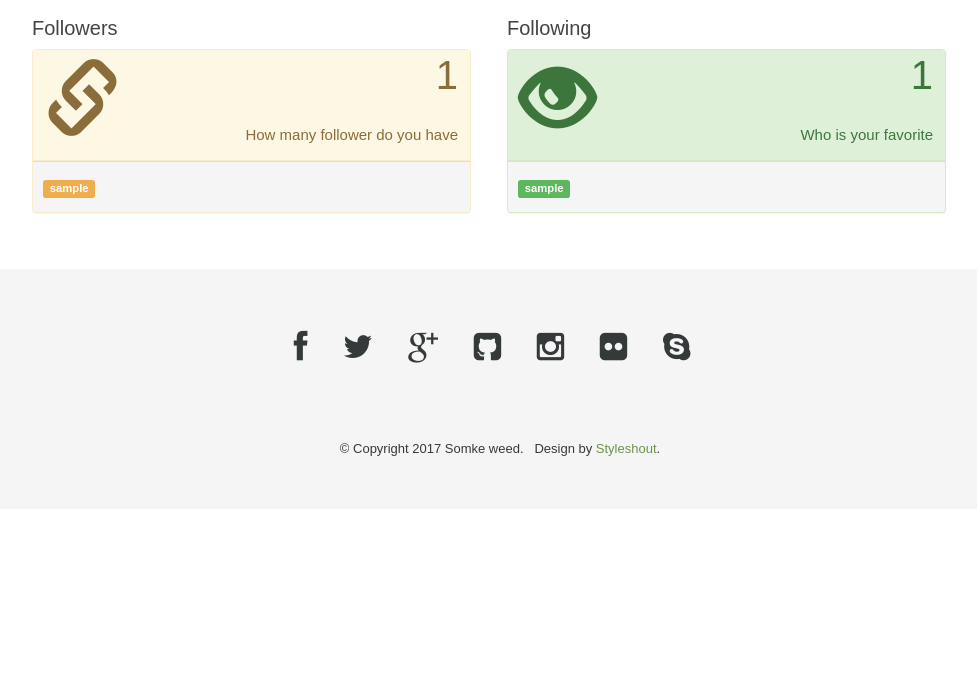
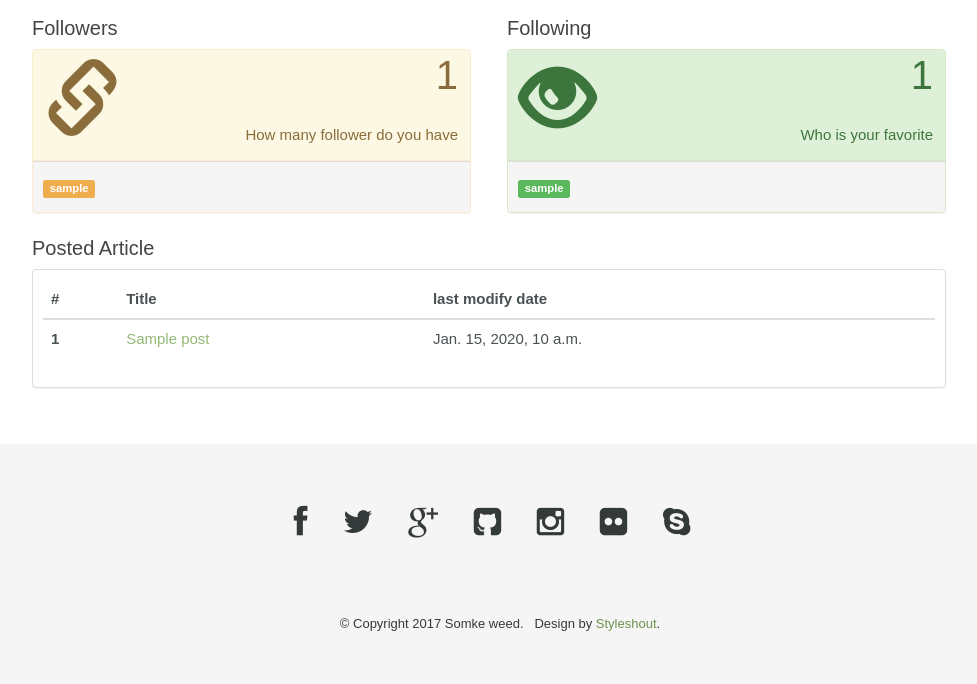
Before and after one commit to ofAlpaca/RecommednSite, a Django app: page /accounts/1/ in a window 1280 px wide. Shown: the part 888-1572 px from the top of the page, without its empty margins (140-1117 px from the left). Before the commit the page ends 1344 px from the top, so only its background shows below. Run offline with Django 3.2, Linux system fonts and the light colour scheme; tables that the repository leaves empty hold one stand-in row (values such as "Sample post"); grey boxes marked "Sample" are stand-in pictures; some libraries are stand-ins or nearby versions.

Commit message:
minor adjust

```diff
--- a/article/templates/single.html
+++ b/article/templates/single.html
@@ -60,7 +60,7 @@
                 <div class="panel-heading"><h3 class="panel-title">About Author : {{ author.user }}</h3></div>
                 <div class="panel-body">
                     <div class="three columns">
-                        <img class="center thumbnail" src="{{ author.photo_url }}"  height="120" width="120"></img>
+                        <a href="{% url 'status' author.user.pk %}"><img class="center thumbnail" src="{{ author.photo_url }}"  height="120" width="120"></img></a>
                         {% if sub_stat == "Follow" %}
                         <button id="btn-follow" class="btn btn-success">
                             <span class="glyphicon glyphicon-eye-open" aria-hidden="true"></span>
--- a/article/templates/status.html
+++ b/article/templates/status.html
@@ -91,7 +91,7 @@
             </div>
             <div class="panel-footer"style="padding:10px;">
                 {% for sub in profile.subers.all %}
-                    <span class="label label-warning">{{ sub }}</span>
+                    <span class="label label-warning"><a style="color:#fff" href="{% url 'status' sub.pk %}">{{ sub }}</a></span>
                 {% endfor %}
             </div>
         </div>
@@ -113,11 +113,37 @@
                 </div>
                 <div class="panel-footer"style="padding:10px;">
                     {% for sub in profile.subs.all %}
-                        <span class="label label-success">{{ sub }}</span>
+                        <span class="label label-success"><a style="color:#fff" href="{% url 'status' sub.pk %}">{{ sub }}</a></span>
                     {% endfor %}
                 </div>
             </div>
         </div>
+
+    <div class="twelve columns">
+        <h4>Posted Article</h4>
+        <div class="panel panel-default">
+            <div class="panel-body"style="padding:10px;">
+                <table class="table">
+                    <thead>
+                        <tr>
+                            <th>#</th>
+                            <th>Title</th>
+                            <th>last modify date</th>
+                        </tr>
+                    </thead>
+                    <tbod>
+                        {% for p in user_posts %}
+                            <tr>
+                                <th> {{ forloop.counter }}</th>
+                                <td><a href="{% url 'post_article' p.pk %}">{{ p.title }}</a></td>
+                                <td>{{ p.last_mod }}</td>
+                            </tr>
+                        {% endfor %}
+                    </tbod>
+                </table>
+            </div>
+        </div>
+    </div>
 
 </div>
 <script src="https://ajax.googleapis.com/ajax/libs/jquery/3.2.1/jquery.min.js"></script>
--- a/article/views.py
+++ b/article/views.py
@@ -123,6 +123,7 @@ def status(request, pk):
     user_posts = Post.objects.filter(author=pk) # user's post
     post_cnt = user_posts.count()
 
+
     if total_posts != 0:
         post_pct = post_cnt * 100 / total_posts
         post_pct = round(post_pct, 2)
@@ -137,7 +138,7 @@ def status(request, pk):
     return render(request, 'status.html', {
         'profile':profile, 'post_cnt':post_cnt, 'like_cnt':like_cnt,
         'post_pct':post_pct, 'fol_cnt':fol_cnt, 'sub_cnt':sub_cnt,
-        'like_avg':like_avg })
+        'like_avg':like_avg, 'user_posts':user_posts })
 
 def search(request):
     keyword = request.POST.get('search')
```
Also changed, not shown: RecommendSite/settings.py (+4 -4 lines).
